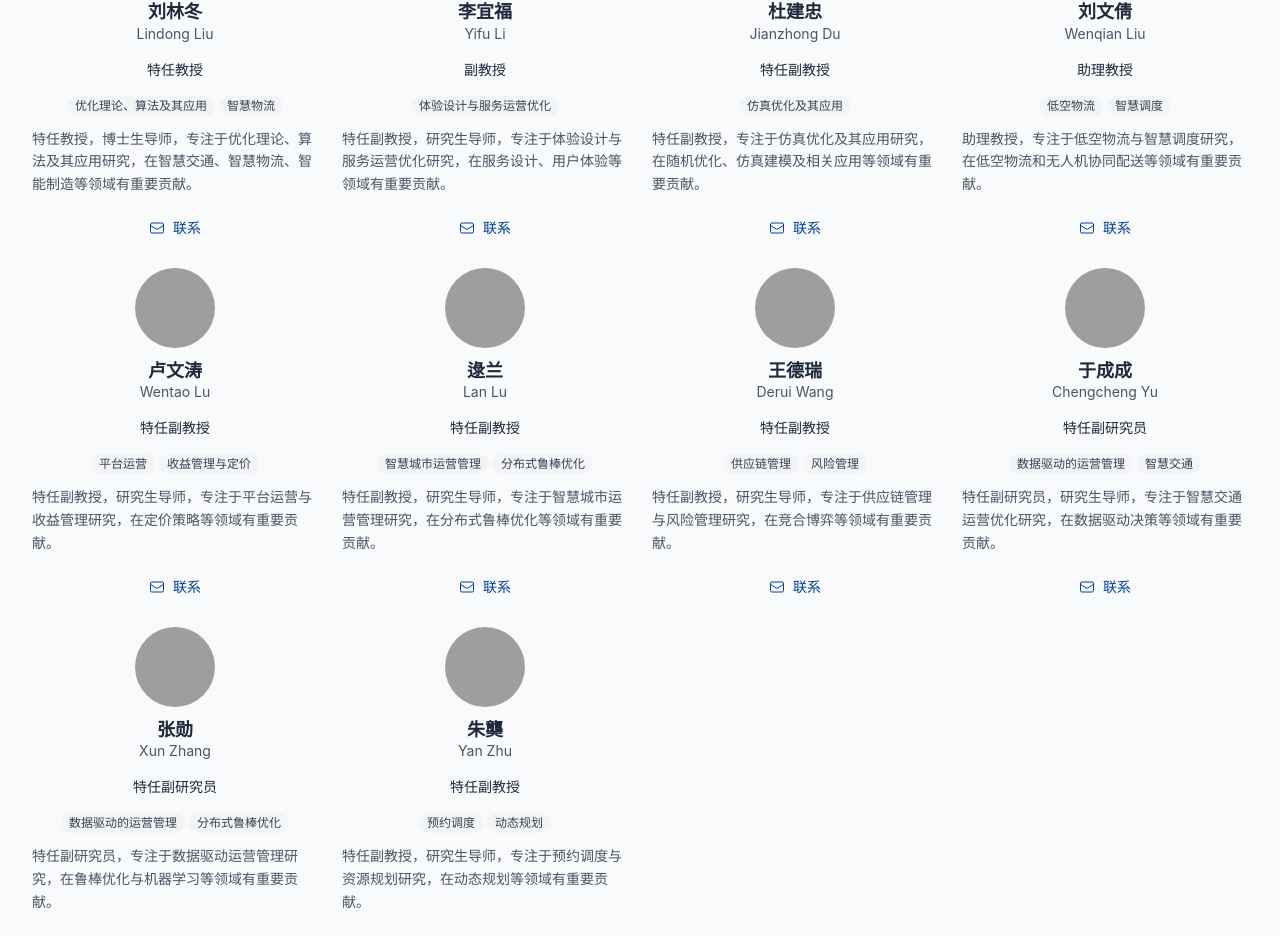
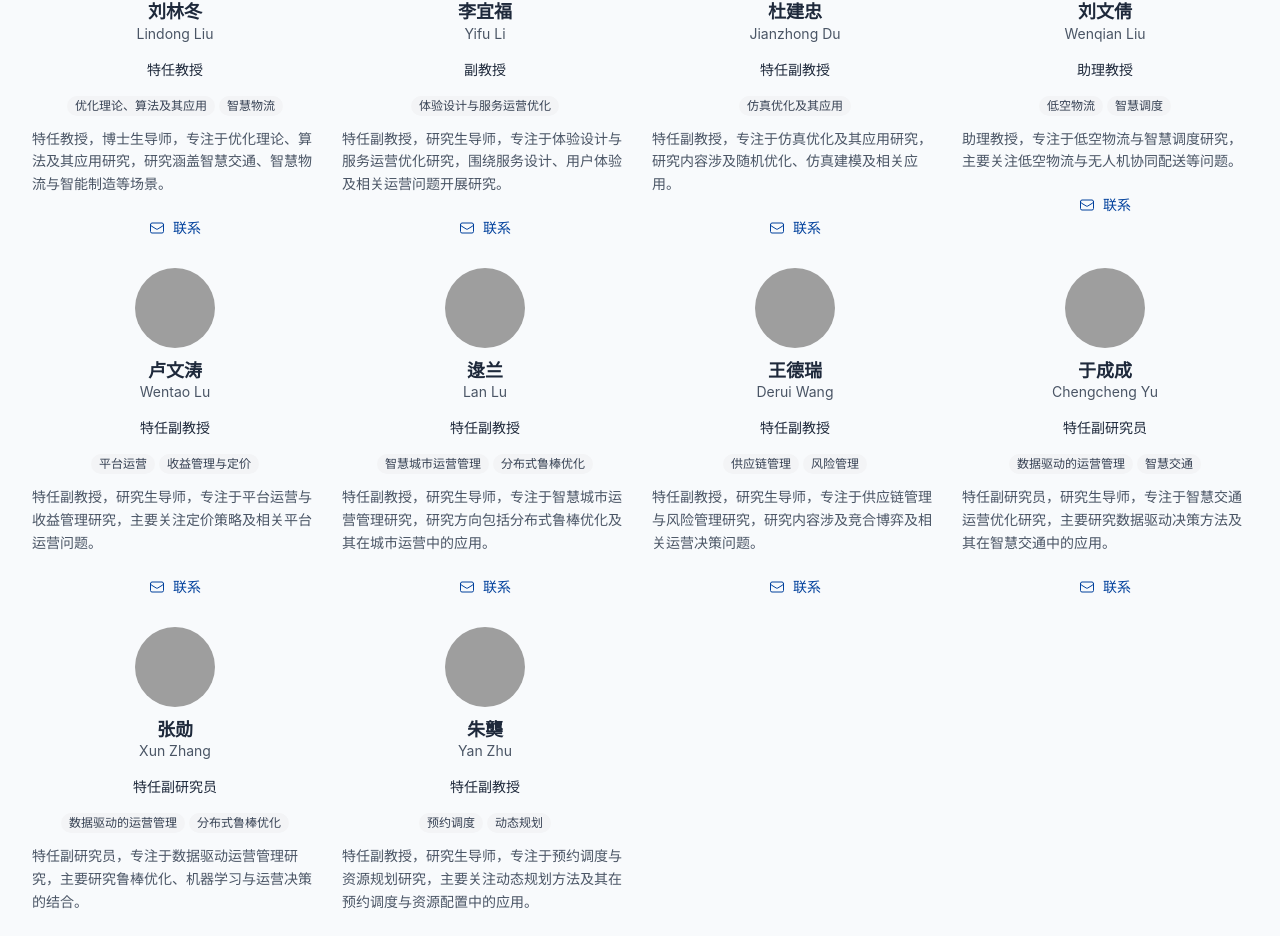
Before and after one commit to USTCidea/idealab, a React (Vite) app: page /idealab/team in a window 1280 px wide. Shown: the part 559-1495 px from the top of the page. Built offline with nearby package versions, Linux system fonts and the light colour scheme; grey boxes are pictures that could not be loaded.

Commit message:
Refine faculty profile descriptions

```diff
--- a/src/data/mockData.ts
+++ b/src/data/mockData.ts
@@ -16,7 +16,7 @@ export const mockTeamMembers: TeamMember[] = [
       "优化理论、算法及其应用",
       "智慧物流",
     ],
-    bio: "特任教授，博士生导师，专注于优化理论、算法及其应用研究，在智慧交通、智慧物流、智能制造等领域有重要贡献。",
+    bio: "特任教授，博士生导师，专注于优化理论、算法及其应用研究，研究涵盖智慧交通、智慧物流与智能制造等场景。",
     education: [
       {
         degree: "博士学位",
@@ -81,7 +81,7 @@ export const mockTeamMembers: TeamMember[] = [
     email: "yifuli@ustc.edu.cn",
     website: "https://bs.ustc.edu.cn/chinese/profile-1999.html",
     researchInterests: ["体验设计与服务运营优化"],
-    bio: "特任副教授，研究生导师，专注于体验设计与服务运营优化研究，在服务设计、用户体验等领域有重要贡献。",
+    bio: "特任副教授，研究生导师，专注于体验设计与服务运营优化研究，围绕服务设计、用户体验及相关运营问题开展研究。",
     education: [
       {
         degree: "博士学位",
@@ -148,7 +148,7 @@ export const mockTeamMembers: TeamMember[] = [
       "智慧城市运营管理",
       "分布式鲁棒优化",
     ],
-    bio: "特任副教授，研究生导师，专注于智慧城市运营管理研究，在分布式鲁棒优化等领域有重要贡献。",
+    bio: "特任副教授，研究生导师，专注于智慧城市运营管理研究，研究方向包括分布式鲁棒优化及其在城市运营中的应用。",
     education: [
       {
         degree: "博士学位",
@@ -195,7 +195,7 @@ export const mockTeamMembers: TeamMember[] = [
       "预约调度",
       "动态规划",
     ],
-    bio: "特任副教授，研究生导师，专注于预约调度与资源规划研究，在动态规划等领域有重要贡献。",
+    bio: "特任副教授，研究生导师，专注于预约调度与资源规划研究，主要关注动态规划方法及其在预约调度与资源配置中的应用。",
     education: [
       {
         degree: "博士学位",
@@ -241,7 +241,7 @@ export const mockTeamMembers: TeamMember[] = [
       "数据驱动的运营管理",
       "分布式鲁棒优化",
     ],
-    bio: "特任副研究员，专注于数据驱动运营管理研究，在鲁棒优化与机器学习等领域有重要贡献。",
+    bio: "特任副研究员，专注于数据驱动运营管理研究，主要研究鲁棒优化、机器学习与运营决策的结合。",
     education: [
       {
         degree: "博士学位",
@@ -296,7 +296,7 @@ export const mockTeamMembers: TeamMember[] = [
     email: "dujianzhong@ustc.edu.cn",
     website: "https://bs.ustc.edu.cn/chinese/profile-2322.html",
     researchInterests: ["仿真优化及其应用"],
-    bio: "特任副教授，专注于仿真优化及其应用研究，在随机优化、仿真建模及相关应用等领域有重要贡献。",
+    bio: "特任副教授，专注于仿真优化及其应用研究，研究内容涉及随机优化、仿真建模及相关应用。",
     education: [
       {
         degree: "博士学位",
@@ -348,7 +348,7 @@ export const mockTeamMembers: TeamMember[] = [
     email: "wenqian_liu@swjtu.edu.cn",
     website: "https://faculty.swjtu.edu.cn/liuwenqian1/zh_CN/index.htm",
     researchInterests: ["低空物流", "智慧调度"],
-    bio: "助理教授，专注于低空物流与智慧调度研究，在低空物流和无人机协同配送等领域有重要贡献。",
+    bio: "助理教授，专注于低空物流与智慧调度研究，主要关注低空物流与无人机协同配送等问题。",
     education: [
       {
         degree: "博士学位",
@@ -396,7 +396,7 @@ export const mockTeamMembers: TeamMember[] = [
       "数据驱动的运营管理",
       "智慧交通",
     ],
-    bio: "特任副研究员，研究生导师，专注于智慧交通运营优化研究，在数据驱动决策等领域有重要贡献。",
+    bio: "特任副研究员，研究生导师，专注于智慧交通运营优化研究，主要研究数据驱动决策方法及其在智慧交通中的应用。",
     education: [
       {
         degree: "博士学位",
@@ -440,7 +440,7 @@ export const mockTeamMembers: TeamMember[] = [
     email: "wangderui@ustc.edu.cn",
     website: "https://bs.ustc.edu.cn/chinese/profile-2216.html",
     researchInterests: ["供应链管理", "风险管理"],
-    bio: "特任副教授，研究生导师，专注于供应链管理与风险管理研究，在竞合博弈等领域有重要贡献。",
+    bio: "特任副教授，研究生导师，专注于供应链管理与风险管理研究，研究内容涉及竞合博弈及相关运营决策问题。",
     education: [
       {
         degree: "博士学位",
@@ -479,7 +479,7 @@ export const mockTeamMembers: TeamMember[] = [
     email: "luwentao@ustc.edu.cn",
     website: "https://bs.ustc.edu.cn/chinese/profile-2651.html",
     researchInterests: ["平台运营", "收益管理与定价"],
-    bio: "特任副教授，研究生导师，专注于平台运营与收益管理研究，在定价策略等领域有重要贡献。",
+    bio: "特任副教授，研究生导师，专注于平台运营与收益管理研究，主要关注定价策略及相关平台运营问题。",
     education: [
       {
         degree: "博士学位",
```
Also changed, not shown: 2 other files (tests, documents, lock files or other folders).
